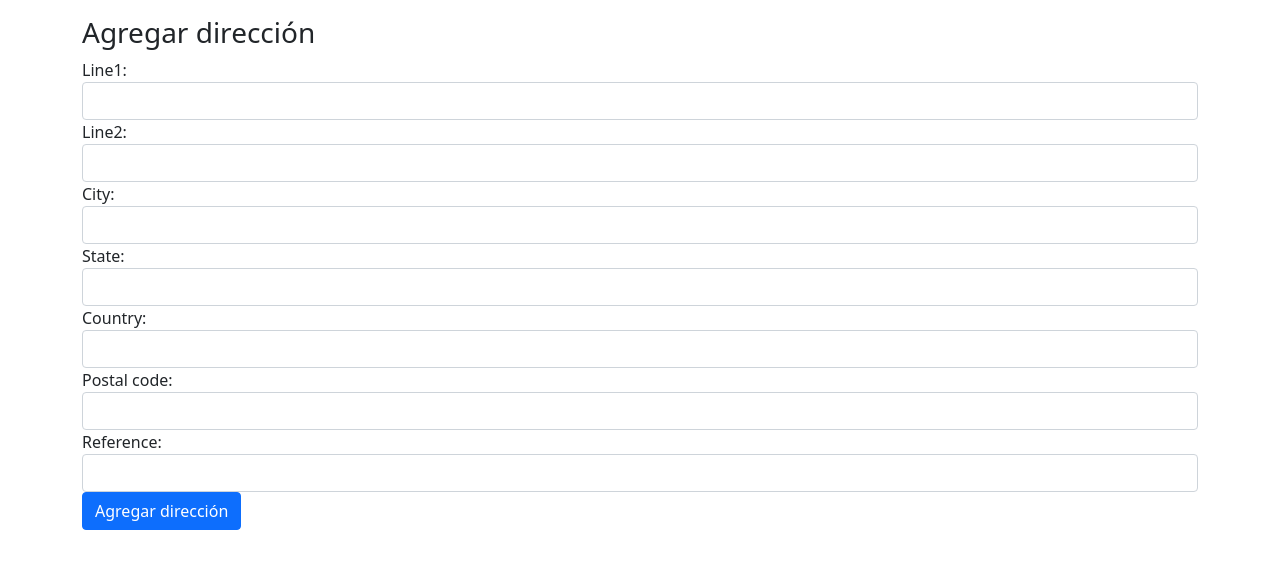
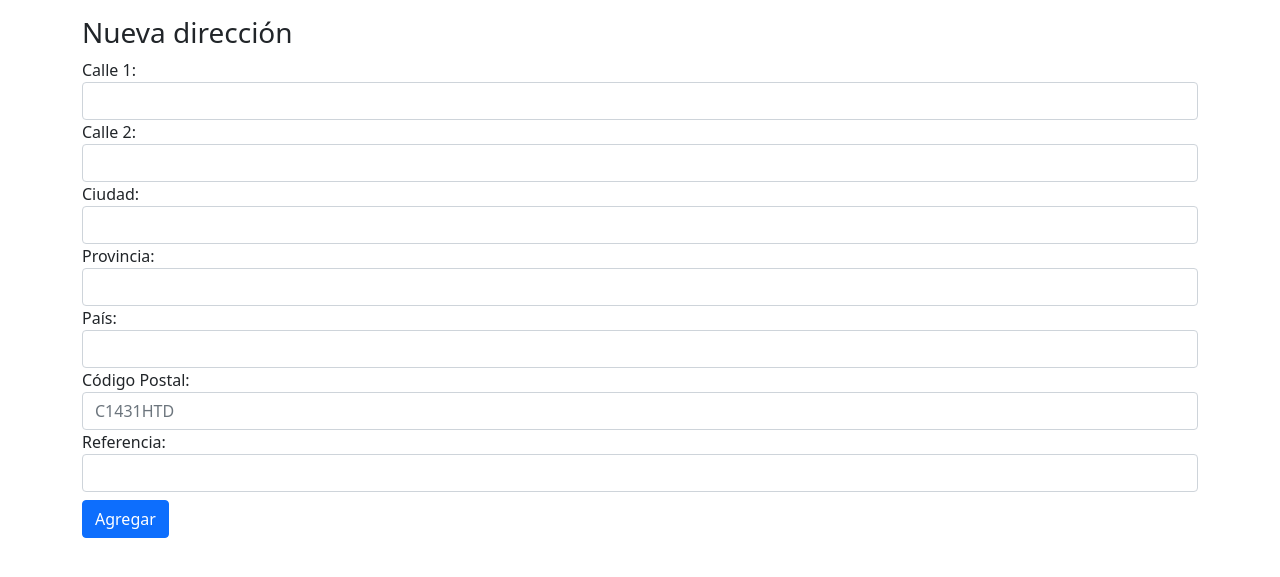
Before and after one commit to Renato-Servadei/E-commerce-con-Django, a Django app: page /direcciones/nuevo in a window 1280 px wide. Shown: the part 56-633 px from the top of the page. Run offline with Django 4.2, Linux system fonts and the light colour scheme; some libraries are stand-ins or nearby versions.

Commit message:
formulario para agregar dirección

```diff
--- a/shipping_addresses/forms.py
+++ b/shipping_addresses/forms.py
@@ -11,6 +11,15 @@ class ShippingAddressForm(ModelForm):
         fields=[
             'line1', 'line2','city', 'state', 'country', 'postal_code', 'reference'
         ]
+        labels = {
+            'line1': 'Calle 1',
+            'line2' : 'Calle 2',
+            'city': 'Ciudad',
+            'state': 'Provincia',
+            'country': 'País',
+            'postal_code': 'Código Postal',
+            'reference': 'Referencia'
+        }
 
     def __init__(self, *args, **kwargs):
         super().__init__(*args, **kwargs)
@@ -32,6 +41,7 @@ class ShippingAddressForm(ModelForm):
         })
         self.fields['postal_code'].widget.attrs.update({
             'class': 'form-control',
+            'placeholder': 'C1431HTD'
         })
         self.fields['reference'].widget.attrs.update({
             'class': 'form-control',
--- a/shipping_addresses/templates/shipping_addresses/create.html
+++ b/shipping_addresses/templates/shipping_addresses/create.html
@@ -2,7 +2,7 @@
 {% block content %}
 <div class="col">
     <div class="h3">
-        Agregar dirección
+        Nueva dirección
     </div>
     <div>
         {% include 'shipping_addresses/snippets/form.html' %}
--- a/shipping_addresses/templates/shipping_addresses/snippets/form.html
+++ b/shipping_addresses/templates/shipping_addresses/snippets/form.html
@@ -1,3 +1,4 @@
+<div class="mb-3">
     <form method="post">
         {% csrf_token %}
         {% for field in form %}
@@ -11,5 +12,6 @@
           {% endif %}
         </div>
         {% endfor %}
-    <button type="submit" class="btn btn-primary">Agregar dirección</button>
+        <button type="submit" class="btn btn-primary mt-2">Agregar</button>
       </form>
+</div>
```
Lines whose indentation alone changed are shown as unchanged.
